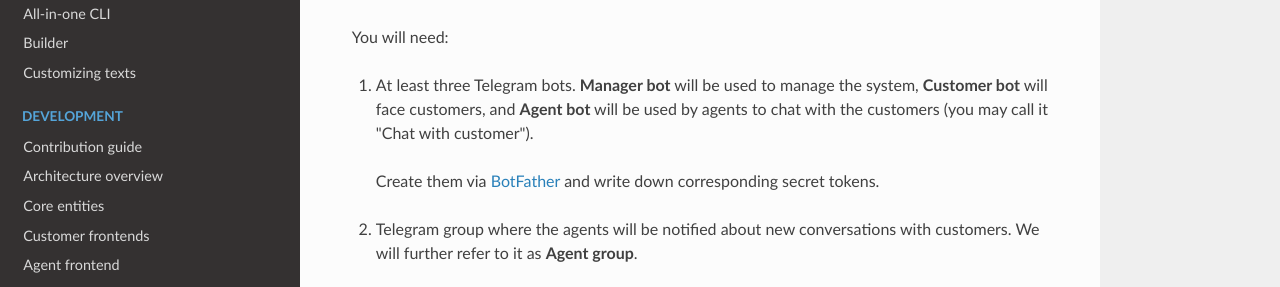
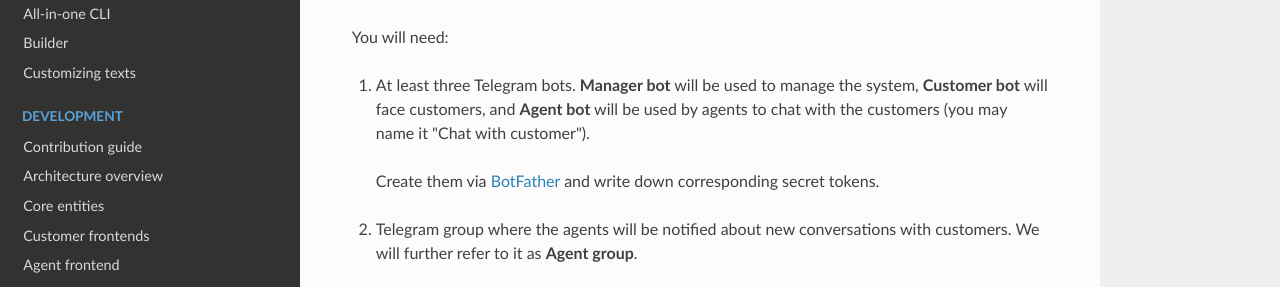
Before and after one commit to Saluev/suppgram, an MkDocs documentation site: the page built from docs/usage/quickstart.md, in a window 1280 px wide and 900 px high. Shown: the part 182-469 px from the top of the window. Built offline with MkDocs 1.6.1, drawn with Linux system fonts in a browser that asks for light colours; nearby versions of some CDN libraries.

```diff
--- a/docs/usage/quickstart.md
+++ b/docs/usage/quickstart.md
@@ -6,7 +6,7 @@ You will need:
 
 1. At least three Telegram bots. **Manager bot** will be used to manage the system, **Customer bot** will
    face customers, and **Agent bot** will be used by agents to chat
-   with the customers (you may call it "Chat with customer").
+   with the customers (you may name it "Chat with customer").
    <br/><br/>Create them via [BotFather](https://t.me/BotFather) and write down corresponding secret tokens.<br/>
 2. Telegram group where the agents will be notified about new conversations with customers. We will further refer
    to it as **Agent group**.
```
Also changed, not shown: docs/usage/builder.md (+20 -0 lines), 2 other files.
